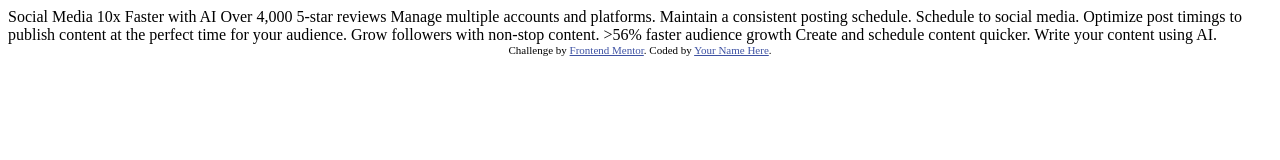
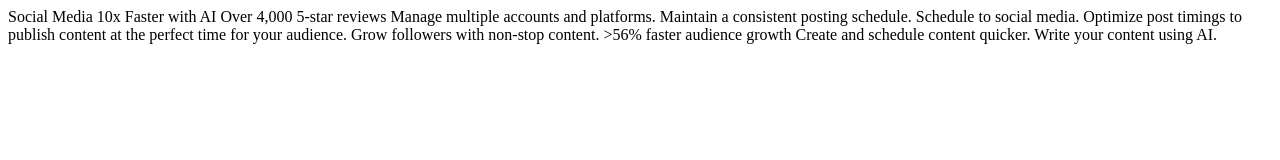
Before and after one commit to csaw101/bento-grid, a website: page src/index.html in a window 1280 px wide. Drawn offline with Linux system fonts and the light colour scheme.

Commit message:
removed unnecessary code and fixed favicon link

```diff
--- a/src/index.html
+++ b/src/index.html
@@ -9,21 +9,10 @@
       rel="icon"
       type="image/png"
       sizes="32x32"
-      href="./assets/images/favicon-32x32.png"
+      href="/favicon-32x32.png"
     />
 
     <title>Frontend Mentor | Bento grid</title>
-
-    <!-- Feel free to remove these styles or customise in your own stylesheet 👍 -->
-    <style>
-      .attribution {
-        font-size: 11px;
-        text-align: center;
-      }
-      .attribution a {
-        color: hsl(228, 45%, 44%);
-      }
-    </style>
   </head>
   <body>
     Social Media 10x Faster with AI Over 4,000 5-star reviews Manage multiple
@@ -32,11 +21,5 @@
     for your audience. Grow followers with non-stop content. >56% faster
     audience growth Create and schedule content quicker. Write your content
     using AI.
-
-    <div class="attribution">
-      Challenge by
-      <a href="https://www.frontendmentor.io?ref=challenge">Frontend Mentor</a>.
-      Coded by <a href="#">Your Name Here</a>.
-    </div>
   </body>
 </html>
```
